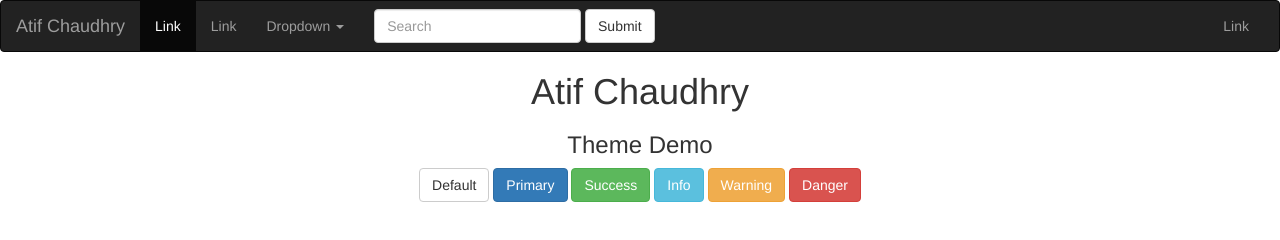
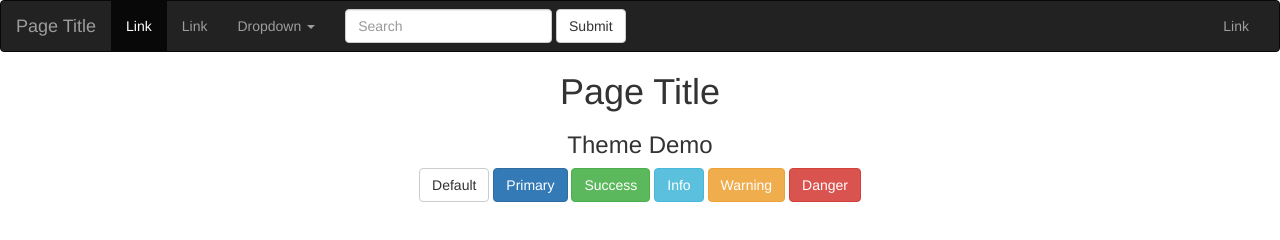
Before and after one commit to ChaudhryAtif/chaudhryatif.github.io, a plain HTML site: page index.html in a window 1280 px wide. Drawn offline with nearby package versions, Linux system fonts and the light colour scheme.

Commit message:
Update index.html

```diff
--- a/index.html
+++ b/index.html
@@ -24,7 +24,7 @@
 			<span class="icon-bar"></span>
 			<span class="icon-bar"></span>
 		  </button>
-		  <a class="navbar-brand" href="#">Atif Chaudhry</a>
+		  <a class="navbar-brand" href="#">Page Title</a>
 		</div>
 
 		<div class="collapse navbar-collapse" id="bs-example-navbar-collapse-2">
@@ -58,7 +58,7 @@
 	</nav>
 
 	<div class="text-center">
-      <h1>Atif Chaudhry</h1>
+      <h1>Page Title</h1>
       <h3>Theme Demo</h3>
       <div>
         <a href="#" class="btn btn-default">Default</a>
```
